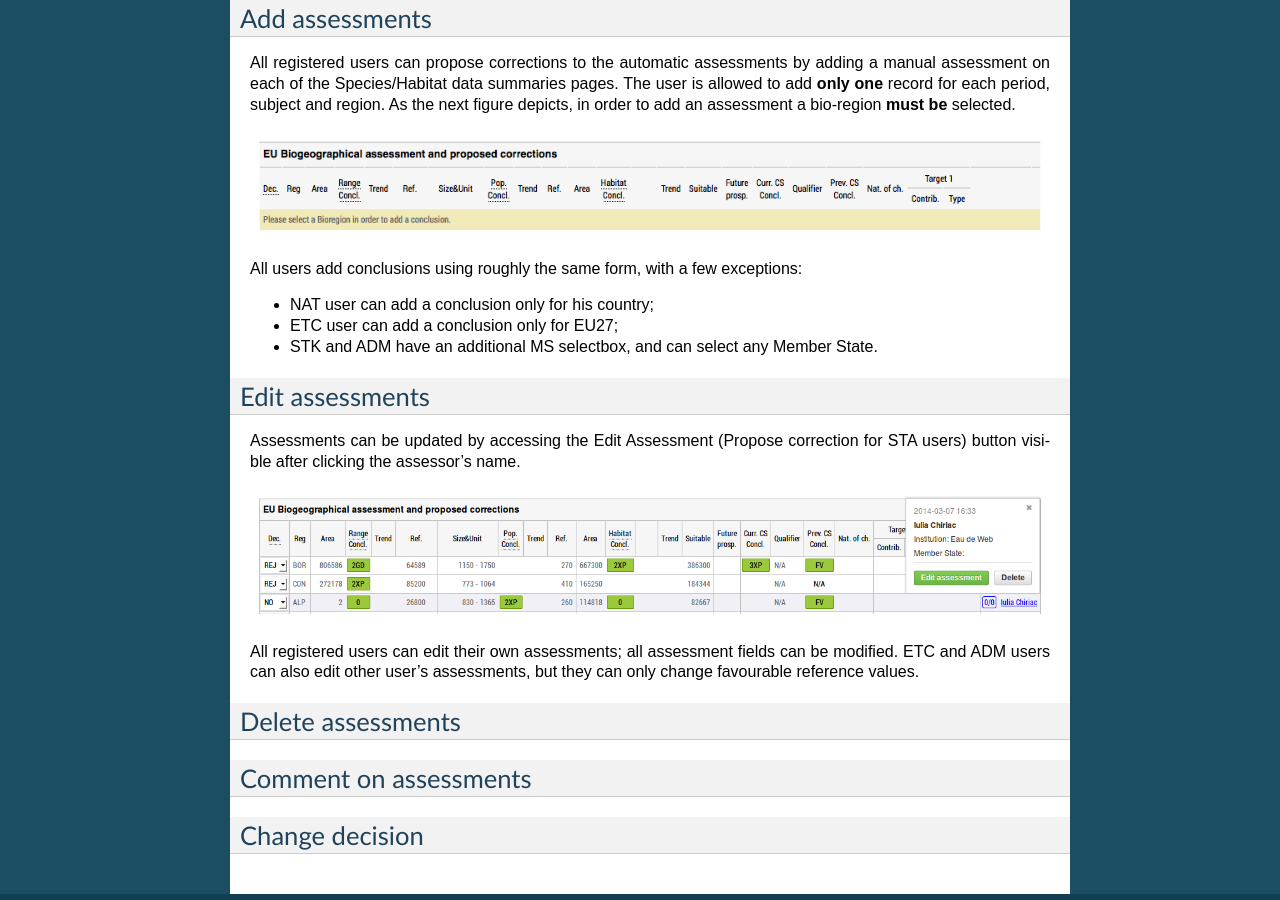
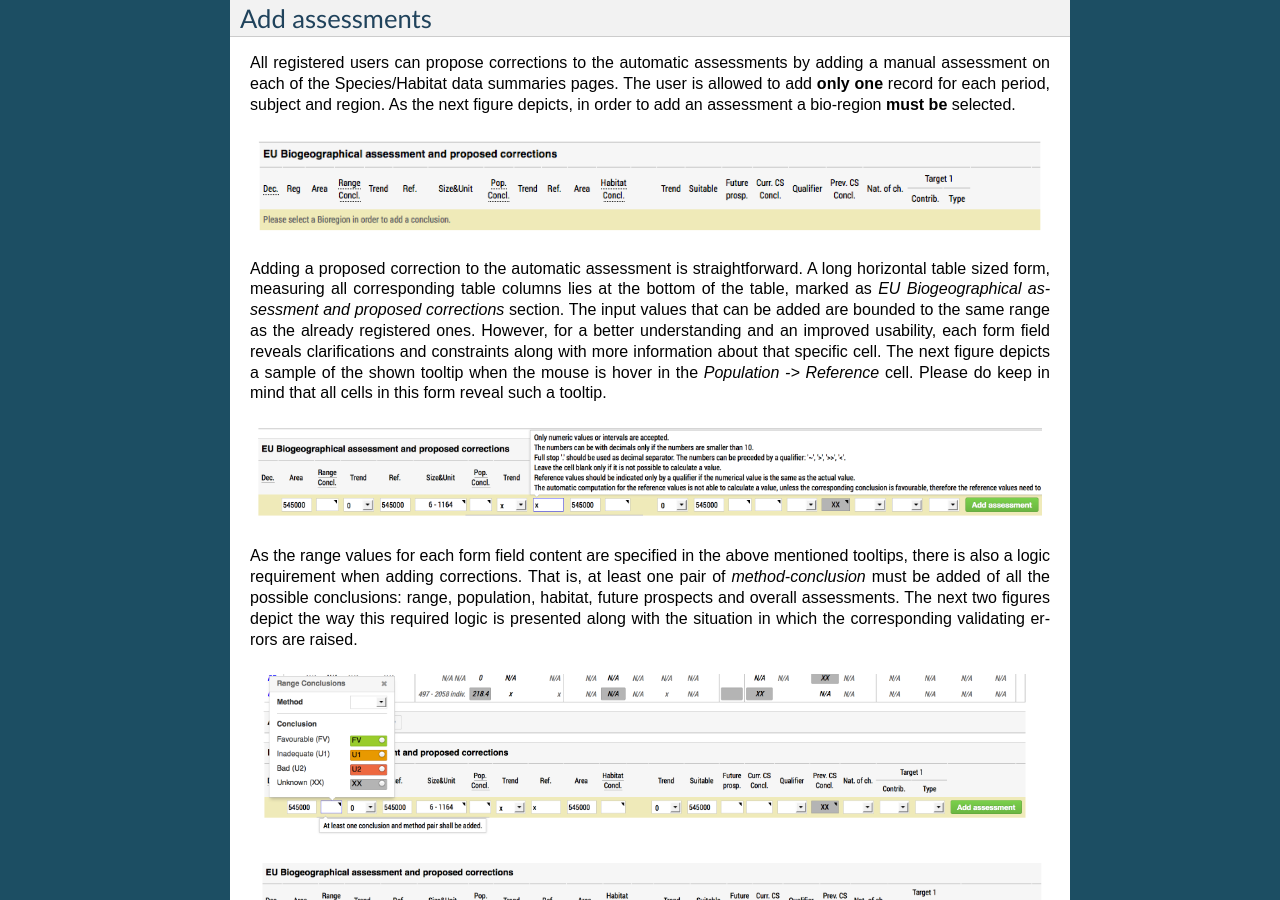
Before and after one commit to eea/art17-consultation, a Sphinx documentation site: the page built from docs/user/source/conclusions.rst, in a window 1280 px wide and 900 px high, scrolled down 506 px. Built offline with Sphinx 7.4.7, drawn with Linux system fonts in a browser that asks for light colours.

Commit message:
docs: update conclusions add assessments section.

```diff
--- a/docs/user/source/conclusions.rst
+++ b/docs/user/source/conclusions.rst
@@ -34,6 +34,30 @@ be** selected.
 
 .. figure:: images/please_select_a_bioregion.png
 
+Adding a proposed correction to the automatic assessment is straightforward.
+A long horizontal table sized form, measuring all corresponding table columns
+lies at the bottom of the table, marked as `EU Biogeographical assessment and
+proposed corrections` section. The input values that can be added are bounded
+to the same range as the already registered ones. However, for a better
+understanding and an improved usability, each form field reveals clarifications
+and constraints along with more information about that specific cell. The next
+figure depicts a sample of the shown tooltip when the mouse is hover in the
+`Population -> Reference` cell. Please do keep in mind that all cells in this
+form reveal such a tooltip.
+
+.. figure:: images/reference_tooltip.png
+
+As the range values for each form field content are specified in the above mentioned
+tooltips, there is also a logic requirement when adding corrections. That is, at
+least one pair of `method-conclusion` must be added of all the possible
+conclusions: range, population, habitat, future prospects and overall
+assessments. The next two figures depict the way this required logic is
+presented along with the situation in which the corresponding validating errors
+are raised.
+
+.. figure:: images/at_leat_method_conclusion.png
+.. figure:: images/at_least_method_conclusion_error.png
+
 All users add conclusions using roughly the same form, with a few exceptions:
 
 * NAT user can add a conclusion only for his country;
```
Also changed, not shown: docs/user/source/images/at_least_method_conclusion_error.png (added), docs/user/source/images/at_leat_method_conclusion.png (added), docs/user/source/images/reference_tooltip.png (added).
